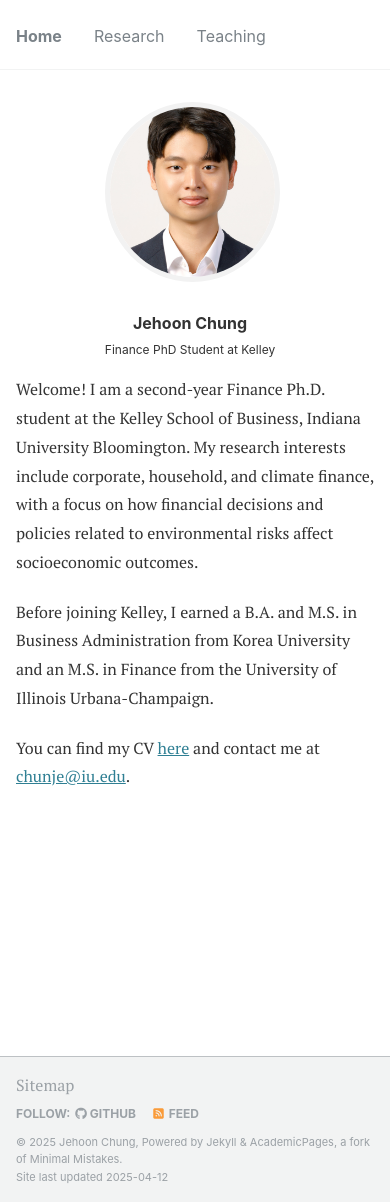
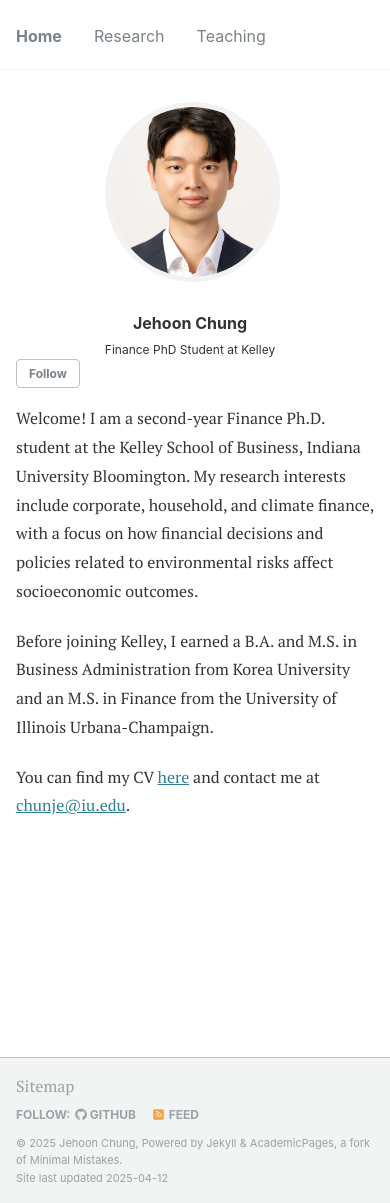
Before and after one commit to JehoonChung/jehoonchung.github.io, a Jekyll site: the page built from _pages/about.md, in a window 390 px wide and 1203 px high. Built offline with Jekyll 4.4.1, drawn with Linux system fonts in a browser that asks for light colours.

Commit message:
Update _custom.scss

```diff
--- a/_sass/_custom.scss
+++ b/_sass/_custom.scss
@@ -49,9 +49,4 @@
       margin-bottom: 0.5rem !important;
     }
   }
-
-  /* Optional: Hide Follow button */
-  .author__urls-wrapper .btn--inverse {
-    display: none !important;
-  }
 }
```
